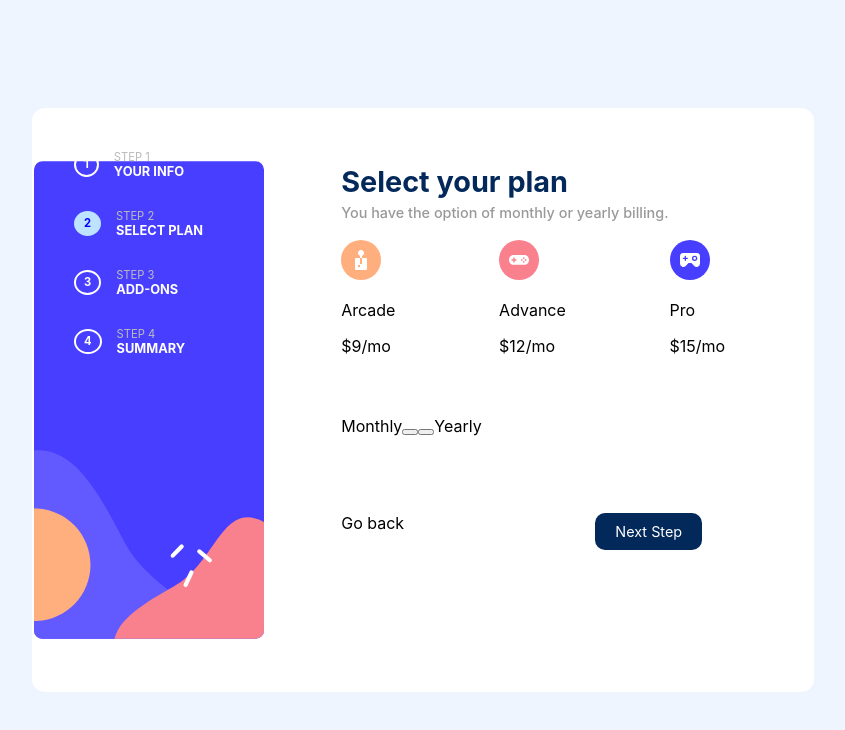
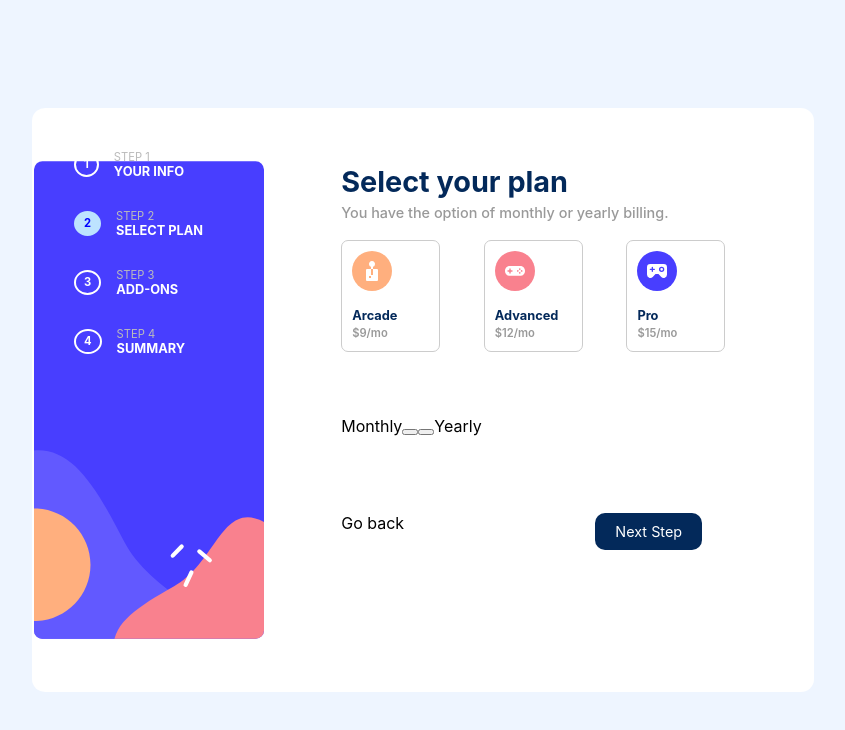
Before and after one commit to darrk-heart/multi-step-form, a React (Create React App) app: page / in a window 1280 px wide. Shown: the top 730 px of the page, without its empty margins (217-1062 px from the left). Built offline with nearby package versions, Linux system fonts and the light colour scheme.

Commit message:
new day, work starts

```diff
--- a/src/components/Form2/Form2.jsx
+++ b/src/components/Form2/Form2.jsx
@@ -23,7 +23,7 @@ function Form2({ children }) {
               </div>
               <div>
                 <img src={advance} alt="advance" />
-                <p>Advance</p>
+                <p>Advanced</p>
                 <span>$12/mo</span>
               </div>
               <div>
--- a/src/components/Form2/Form2.module.css
+++ b/src/components/Form2/Form2.module.css
@@ -40,6 +40,23 @@
   display: flex;
   justify-content: space-between;
 }
+.selects div {
+  border: 1px solid #cccccc;
+  width: 20%;
+  padding: 10px;
+  border-radius: 7px;
+}
+.selects p {
+  margin-bottom: -2px;
+  font-size: 0.8rem;
+  font-weight: 700;
+  color: #03295a;
+}
+.selects span {
+  font-size: 0.7rem;
+  font-weight: 600;
+  color: #999999;
+}
 .beneath {
   width: 94%;
   margin-top: 20%;
```
